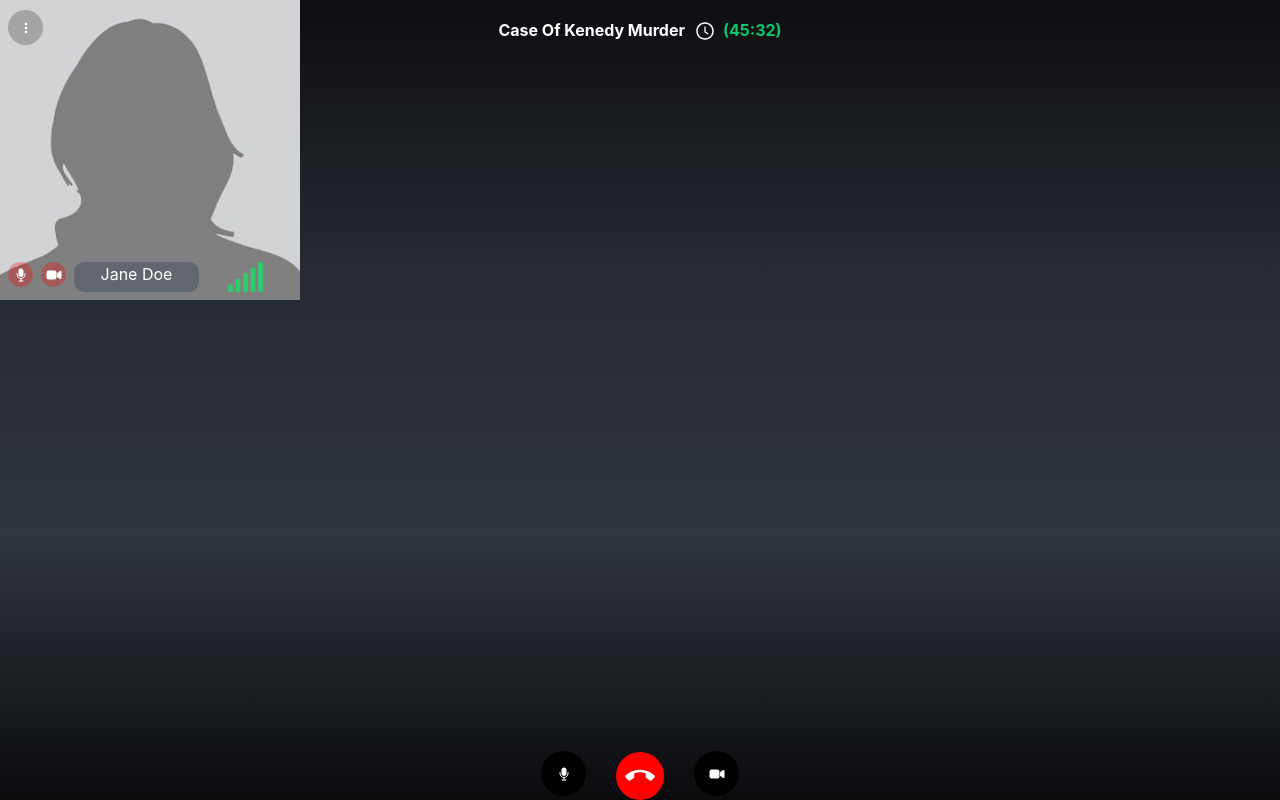
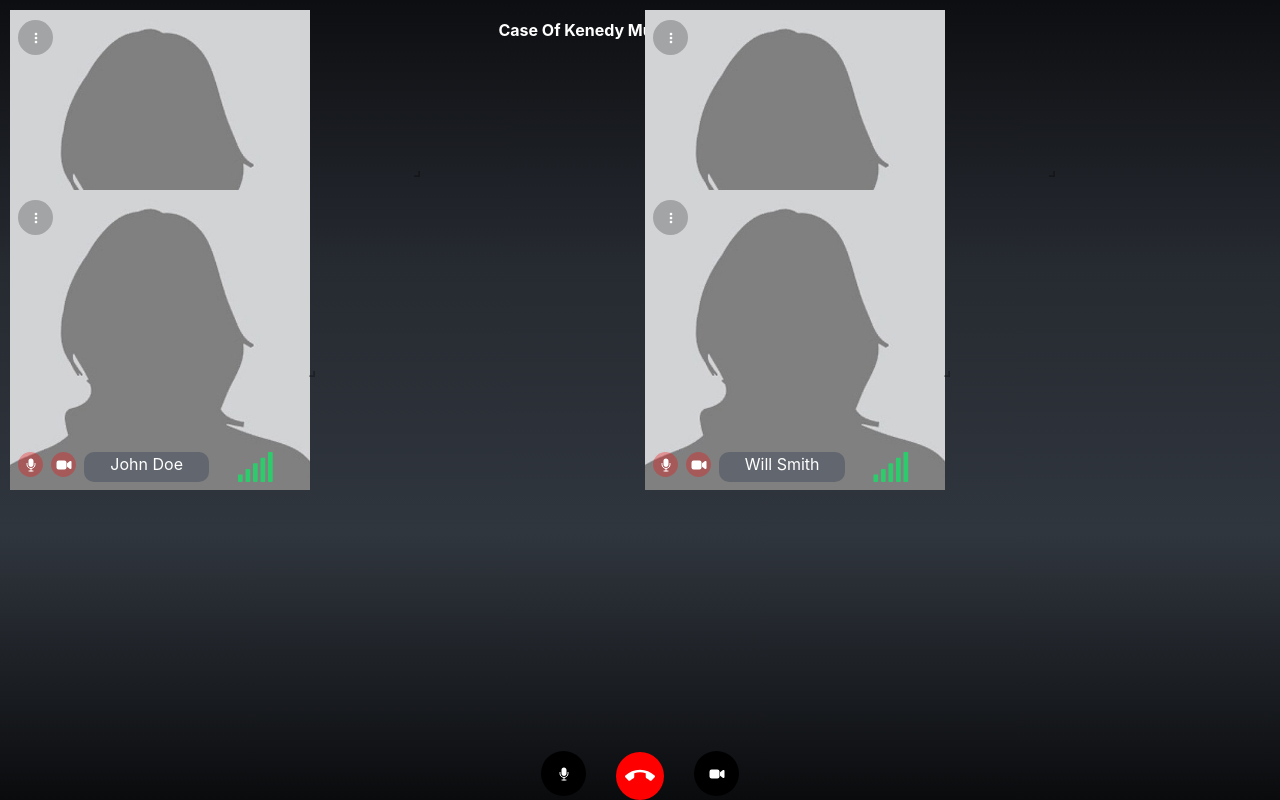
Before and after one commit to black-sheep777/vid-task, a React (Create React App) app: page / in a window 1280 px wide. Built offline with nearby package versions, Linux system fonts and the light colour scheme.

Commit message:
add gridlayout for callers in homepage

```diff
--- a/src/components/app/App.scss
+++ b/src/components/app/App.scss
@@ -1,3 +1,5 @@
+@import '~react-resizable/css/styles.css';
+
 .App {
   background-image: linear-gradient(#0d0e11, #262a31, #30363e, #0a0b0d);
   height: 100vh;
--- a/src/components/app/App.tsx
+++ b/src/components/app/App.tsx
@@ -1,18 +1,73 @@
-import React from 'react'
+import React, { useState, useEffect } from 'react'
 import Header from 'components/header/Header'
 import CallerCard from 'components/caller-card/CallerCard'
 
 import Footer from 'components/footer/Footer'
 import 'components/app/App.scss'
+import RGL, { WidthProvider } from 'react-grid-layout'
 
+const ReactGridLayout = WidthProvider(RGL)
 
-
+type Layout = Array<object>
 
 function App() {
+  const [layout, setLayout] = useState<Layout>([])
+  useEffect(()=>{
+    const originalLayout = getFromLS('layout') || []
+    setLayout(originalLayout)
+  }, [])
+
+  function getFromLS(key : string) {
+    let ls
+    if (localStorage) {
+      try {
+        ls = JSON.parse(localStorage.getItem('callerGrids')  || '{}')
+      } catch (e) {
+        console.log('error')
+      }
+    }
+    return ls[key]
+  }
+
+  function saveToLS(key : string, value : Array<object>) {
+    if (localStorage) {
+      localStorage.setItem(
+        'callerGrids',
+        JSON.stringify({
+          [key]: value
+        })
+      )
+    }
+  }
+
+  function onLayoutChange(currentLayout : Array<object>) {
+    console.log(currentLayout)
+    saveToLS('layout', currentLayout)
+    setLayout( currentLayout )
+  }
   return (
     <div className="App">
       <Header />
-      <CallerCard photo="./profile-anonymous.jpg" name="Jane Doe" />
+      <ReactGridLayout layout={layout} className="layout" cols={12} rowHeight={10} width={1200} onLayoutChange={onLayoutChange}>
+
+        <div key="1" data-grid={{ w: 4, h:9, x: 0, y: 0 }}>
+          <CallerCard photo="./profile-anonymous.jpg" name="Alex Baxter" />
+        </div>
+
+        <div key="2" data-grid={{ w: 4, h:9, x: 6, y: 0 }}>
+          <CallerCard photo="./profile-anonymous.jpg" name="Jane Doe" />
+        </div>
+
+
+        <div key="3" data-grid={{ w: 3, h:10, x: 0, y: 8 }}>
+          <CallerCard photo="./profile-anonymous.jpg" name="John Doe" />
+        </div>
+
+        <div key="4" data-grid={{ w: 3, h:10, x: 6, y: 8 }}>
+          <CallerCard photo="./profile-anonymous.jpg" name="Will Smith" />
+        </div>
+
+      </ReactGridLayout>
       <Footer />
     </div>
   )
--- a/src/components/scalable-grid/ScalableGrid.scss
+++ /dev/null
@@ -1 +0,0 @@
-@import '~react-resizable/css/styles.css'
```
Also changed, not shown: src/components/scalable-grid/ScalableGrid.tsx (deleted, +0 -21 lines).
